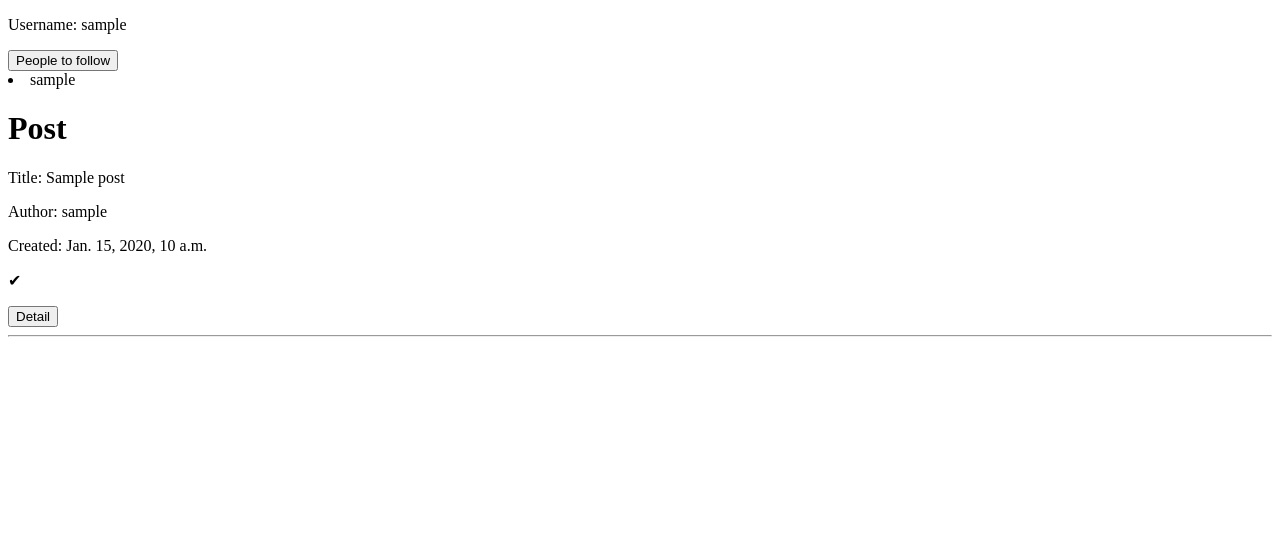
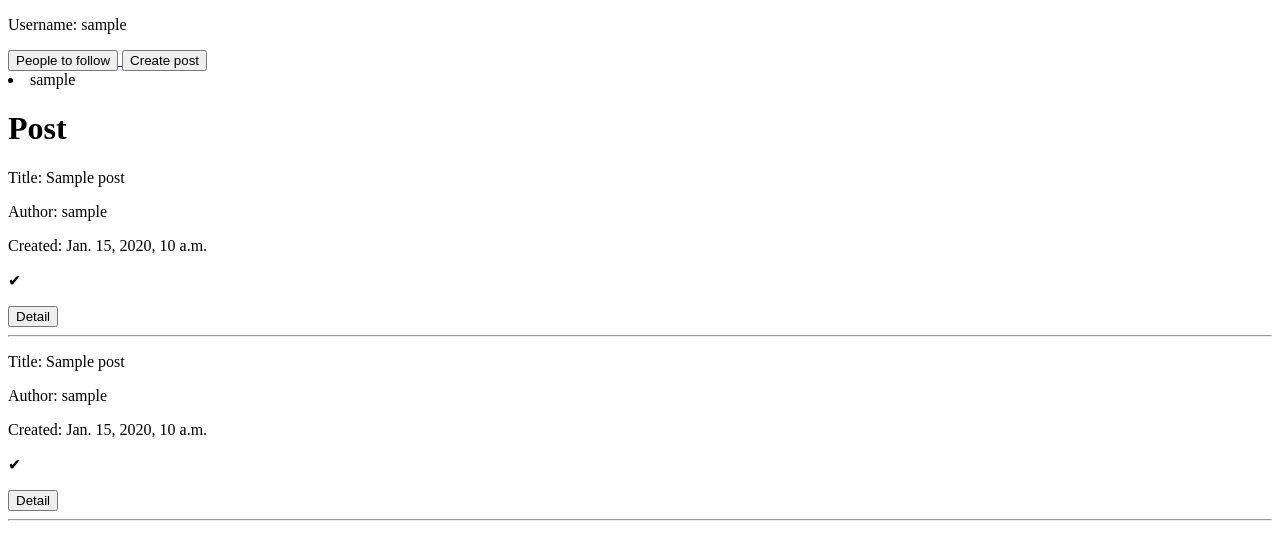
Before and after one commit to VadimPusiak788/Blog_follow, a Django app: page /post/ in a window 1280 px wide. Shown: the top 560 px of the page. Run offline with Django 3.2, Linux system fonts and the light colour scheme; a user stored in the database is signed in; tables that the repository leaves empty hold one stand-in row (values such as "Sample post").

Commit message:
Add read post

```diff
--- a/blog/templates/blog/main.html
+++ b/blog/templates/blog/main.html
@@ -8,6 +8,10 @@
 <p>Username: {{ profile }}</p>
 <a href="{% url 'account:profiles_list'%}">
 <button>People to follow</button>
+
+</a>
+<a href="{% url 'blog:create_post' %}" >
+    <button>Create post</button>
 </a>
 {% for p in profile.following.all %}
     <li>{{ p }}</li>
@@ -25,7 +29,6 @@
                  {% else %}
                     <p>&#10008;	</p>
                 {% endif %}
-            </p>
             <a href="{% url 'blog:post_detail' pk=post.pk%}">
                 <button type="submit">Detail</button>
             </a>
--- a/blog/urls.py
+++ b/blog/urls.py
@@ -1,7 +1,7 @@
 from django.contrib import admin
 from django.urls import path, include
 from django.contrib.auth import views as auth_views
-from .views import post_following_profiles, DetailPostView, read_post
+from .views import post_following_profiles, DetailPostView, read_post, CreatePost
 
 app_name = 'blog'
 
@@ -9,4 +9,5 @@ urlpatterns = [
     path('post/', post_following_profiles, name='post_following'),
     path('post/<int:pk>/', DetailPostView.as_view(), name='post_detail'),
     path('choise_read/', read_post, name='read_post'),
+    path('post/create_post/', CreatePost.as_view(), name="create_post")
 ]
--- a/blog/views.py
+++ b/blog/views.py
@@ -1,8 +1,12 @@
 from django.shortcuts import render, redirect
 from account.models import Profile
 from itertools import chain
-from django.views.generic import DetailView, View
+from django.views.generic import DetailView, FormView
 from .models import Post
+from django.views.generic.edit import CreateView
+from django.contrib.auth.mixins import LoginRequiredMixin
+
+from .forms import PostForm
 
 
 def post_following_profiles(request):
@@ -15,6 +19,7 @@ def post_following_profiles(request):
         posts_user = p.post_set.all()
         posts.append(posts_user)
 
+    posts.append(profile.post_set.all())
     if len(posts) > 0:
         qs = sorted(chain(*posts), reverse=True, key=lambda obj: obj.created)
     return render(request, 'blog/main.html', {'profile': profile, 'posts': qs})
@@ -35,12 +40,21 @@ def read_post(request):
     if request.method == "POST":
         pk = request.POST.get('post_pk')
         post = Post.objects.get(pk=pk)
-        if post.read:
-            post.read = False
-            post.save()
-        else:
+        if not post.read:
             post.read = True
             post.save()
         return redirect('blog:post_following')
 
     return redirect('blog:read_post')
+
+
+class CreatePost(CreateView, LoginRequiredMixin):
+    model = Post
+    fields = ['title', 'body']
+    template_name = 'blog/create_post.html'
+    success_url = '/post/'
+
+    def form_valid(self, form):
+        form.instance.author = self.request.user.profile
+        form.instance.read = True
+        return super().form_valid(form)
```
Also changed, not shown: blog/forms.py (added, +8 -0 lines), blog/templates/blog/create_post.html (added, +14 -0 lines), blog/templates/blog/detail_post.html (+8 -2 lines), account/signals.py (line endings or trailing spaces), blog/signals.py (added).
